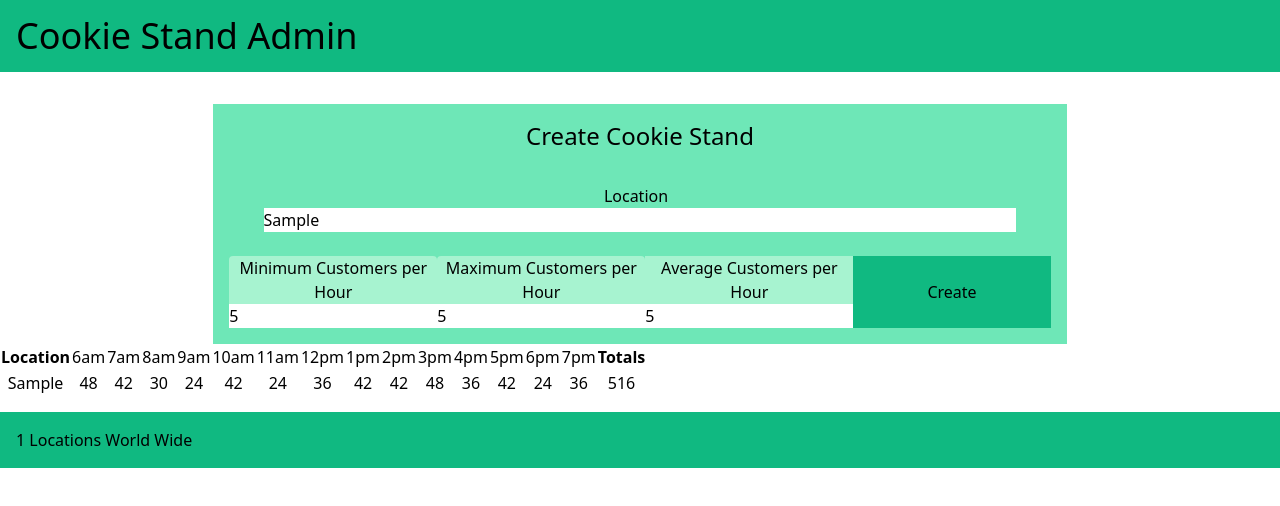
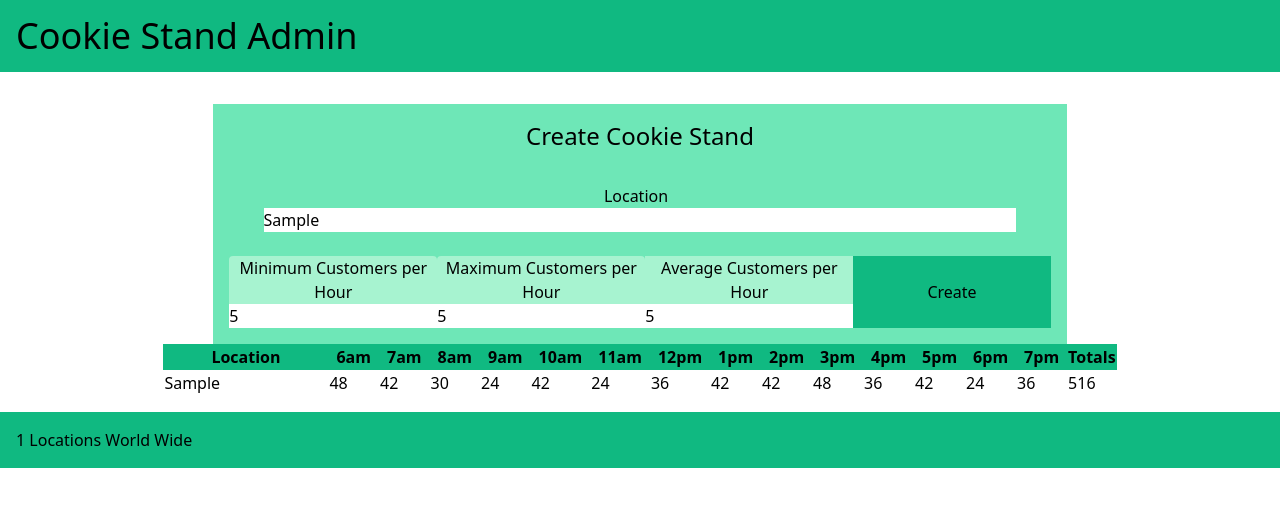
Before and after one commit to KimrAndrew/cookie-stand-admin, a Next.js app: page / in a window 1280 px wide. Both pictures are taken after typing "Sample", "5", "5", "5" into the empty fields and a click on the button "Create". Shown: the top 506 px of the page. Built offline with nearby package versions, Linux system fonts and the light colour scheme.

Commit message:
thead styled

```diff
--- a/components/ReportTable.js
+++ b/components/ReportTable.js
@@ -3,22 +3,25 @@ import ReportTableRow from './ReportTableRow';
 export default function ReportTable(props) {
     if (props.cookieStands.length > 0) {
         return (
-        <div className="text-center">
-            <table>
+            <table className='m-auto w-8/12'>
                 <thead>
-                    <tr>
-                        <th>Location</th>
-                        {props.hoursOfOperation.map(hour => <td key={hour}>{hour}</td>)}
+                    <tr className='bg-emerald-500 font-bold'>
+                        <th className='px-12'>Location</th>
+                        {props.hoursOfOperation.map(hour => <td className = 'px-2'key={hour}>{hour}</td>)}
                         <th>Totals</th>
                     </tr>
                 </thead>
                 <tbody>
-                        {props.cookieStands.map(location => {
-                            return <ReportTableRow key={location['location']} location={location}/>
+                        {props.cookieStands.map((location,i) => {
+                            if(i % 2 === 0) {
+                                let color = 'bg-emerald-200'
+                            } else {
+                                let color = 'bg-emerald-300'
+                            }
+                            return <ReportTableRow key={i} location={location}/>
                         })}
                 </tbody>
             </table>
-        </div>
         );
     }
     return (
```
